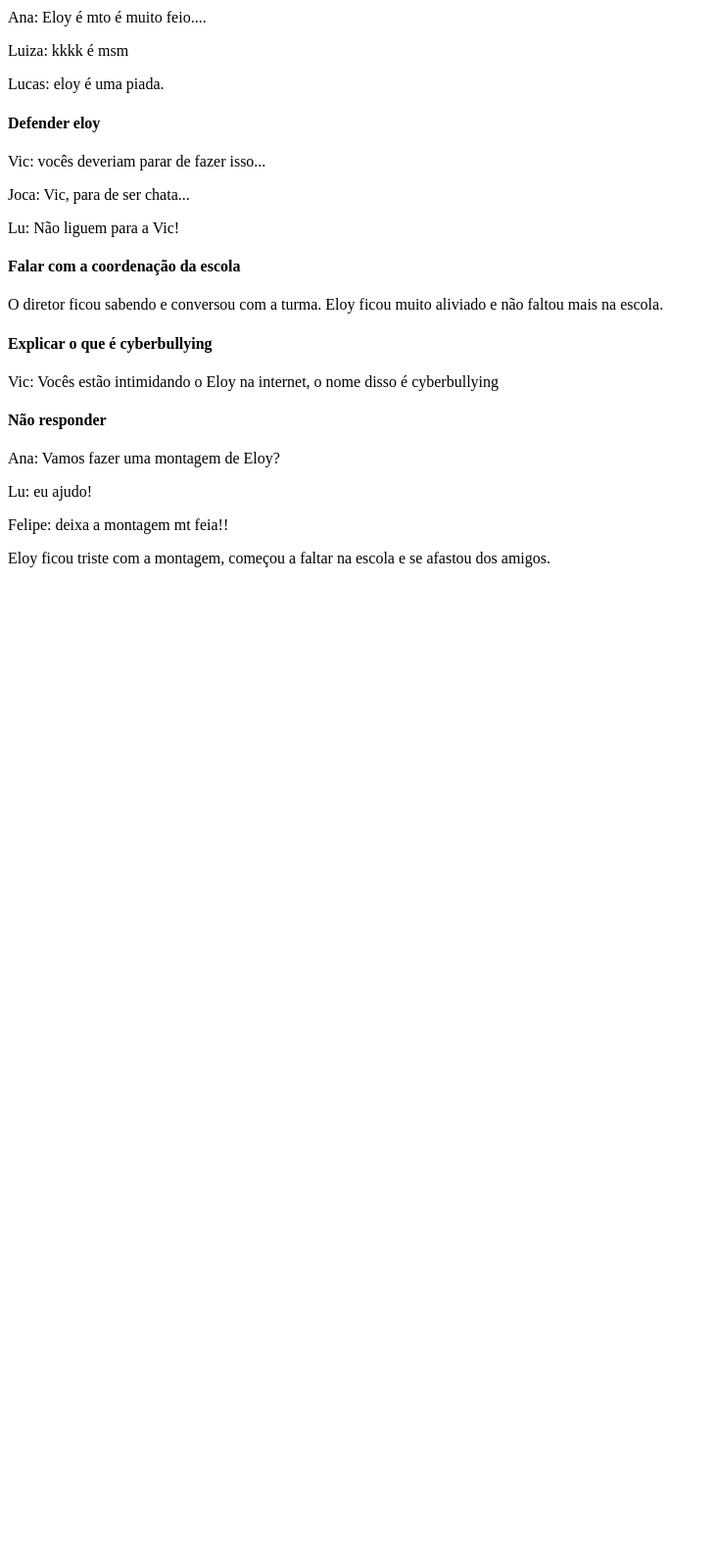
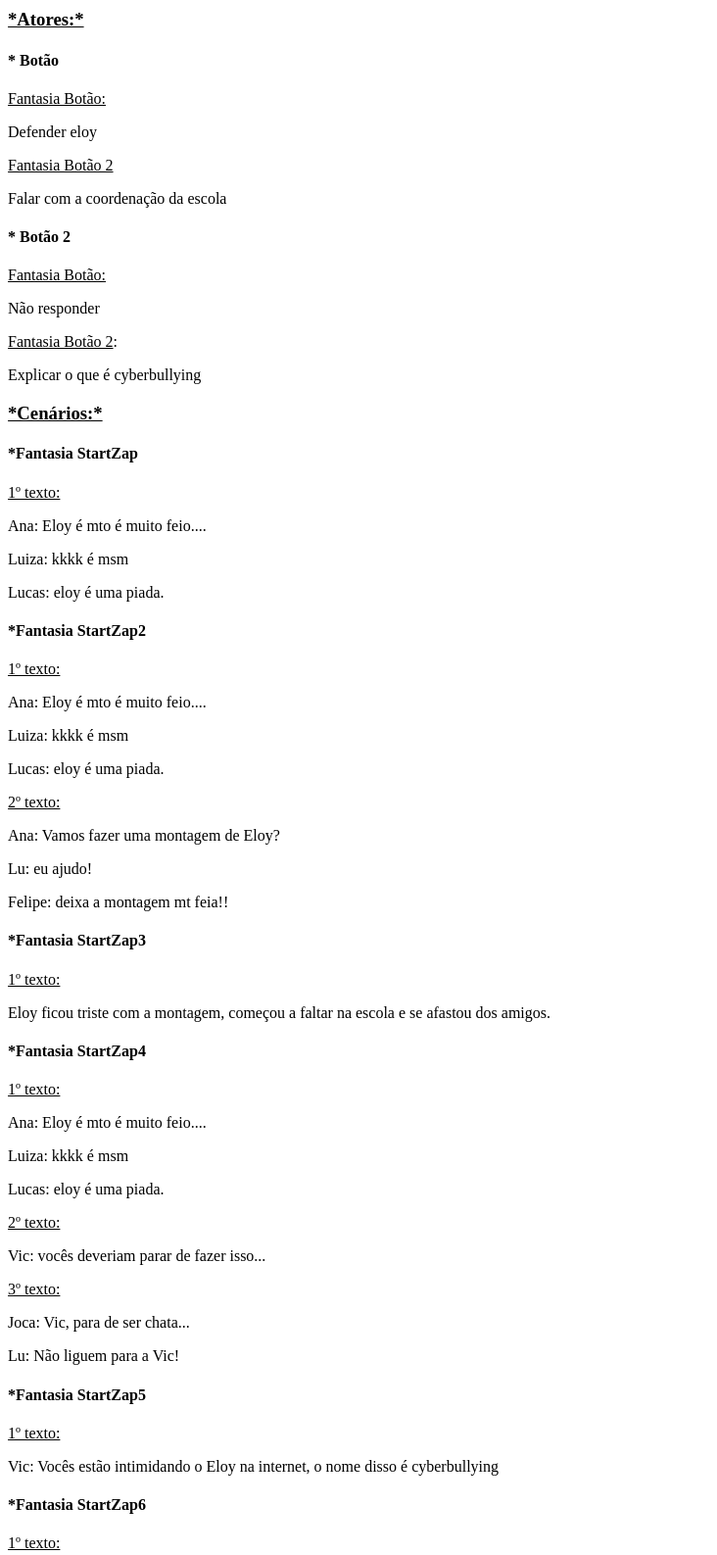
Before and after one commit to profmelyssa/projeto2, a plain HTML site: page index.html in a window 1280 px wide. Shown: the part 140-1727 px from the top of the page at 98% size, without its empty margins (0-732 px from the left). Before the commit the page ends 800 px from the top, so only its background shows below. Drawn offline with Linux system fonts and the light colour scheme.

Commit message:
Add files via upload

```diff
--- a/index.html
+++ b/index.html
@@ -10,30 +10,67 @@
     <h2>Eu sou a Profº Melyssa, vou te auxiliar para produzir o 2º projeto da Unidade do Segundo Bimestre</h2>
     <h3> Vamos utilizar várias falas durante todo o projeto, e o intuito é agilizar o que teremos que criar.</h3>
     <h4>As mensagens estão logo abaixo:</h4>
+    <p></p>
 
     <div>
+        <h3><u>*Atores:*</u></h3>
+        <h4>* Botão </h4>
+        <p> <u>Fantasia Botão:</u><p>
+        <p></p>
+        <p>Defender eloy</p>
+        <p></p>
+        <p> <u>Fantasia Botão 2</u></p>
+        <p></p>
+        <p>Falar com a coordenação da escola</p>
+        <p></p>
+        <h4>* Botão 2</h4>
+        <p></p>
+        <p><u>Fantasia Botão:</u></p>
+        <p></p>
+        <p>Não responder</p>
+        <p></p>
+        <p><u>Fantasia Botão 2</u>:</p>
+        <p></p>
+        <p>Explicar o que é cyberbullying</p>
+        <p></p>
+        <p></p>
+        <h3><u>*Cenários:*</u></h3>
+        <h4>*Fantasia StartZap</h4>
+        <p><u>1º texto:</u><p>
         <p>Ana: Eloy é mto é muito feio....</p>
         <p>Luiza: kkkk é msm</p>
         <p>Lucas:  eloy é uma piada.</p>
-
-    <h4>Defender eloy</h4>
-        <p>Vic: vocês deveriam parar de fazer isso...</p>
-        <p>Joca: Vic, para de ser chata...</p>
-        <p>Lu: Não liguem para a Vic!</p>
-
-        <h4>Falar com a coordenação da escola</h4>
-        <p>O diretor ficou sabendo e conversou com a turma. Eloy ficou muito aliviado e não faltou mais na escola.</p>
-
-        <h4>Explicar o que é cyberbullying</h4>
-        <p>Vic:  Vocês estão intimidando o Eloy na internet, o nome disso é cyberbullying</p>
-
-        <h4>Não responder</h4>
+        <p></p>
+        <h4>*Fantasia StartZap2</h4>
+        <p><u>1º texto:</u></p>
+        <p>Ana: Eloy é mto é muito feio....</p>
+        <p>Luiza: kkkk é msm</p>
+        <p>Lucas:  eloy é uma piada.</p>
+        <p><u>2º texto:</u></p>
         <p>Ana: Vamos fazer uma montagem de Eloy?</p>
         <p>Lu: eu ajudo!</p>
         <p>Felipe: deixa a montagem mt feia!!</p>
+        <h4>*Fantasia StartZap3</h4>
+        <p><u>1º texto:</u></p>
         <p>Eloy ficou triste com a montagem, começou a faltar na escola e se afastou dos amigos.</p>
-
-
-    </div>
+        <h4>*Fantasia StartZap4</h4>
+        <p><u>1º texto:</u></p>
+        <p>Ana: Eloy é mto é muito feio....</p>
+        <p>Luiza: kkkk é msm</p>
+        <p>Lucas:  eloy é uma piada.</p>
+        <p><u>2º texto:</u></p>
+        <p>Vic: vocês deveriam parar de fazer isso...</p>
+        <p><u>3º texto:</u></p>
+        <p>Joca: Vic, para de ser chata...</p>
+        <p>Lu: Não liguem para a Vic!</p>
+        <h4>*Fantasia StartZap5</h4>
+        <p><u>1º texto:</u></p>
+        <p>Vic:  Vocês estão intimidando o Eloy na internet, o nome disso é cyberbullying</p>
+        <h4>*Fantasia StartZap6</h4>
+        <p><u>1º texto:</u></p>
+        <p>O diretor ficou sabendo e conversou com a turma. Eloy ficou muito aliviado e não faltou mais na escola.</p>
+        <p></p>
+        <p></p>
+        </div>
 </body>
 </html>
```
